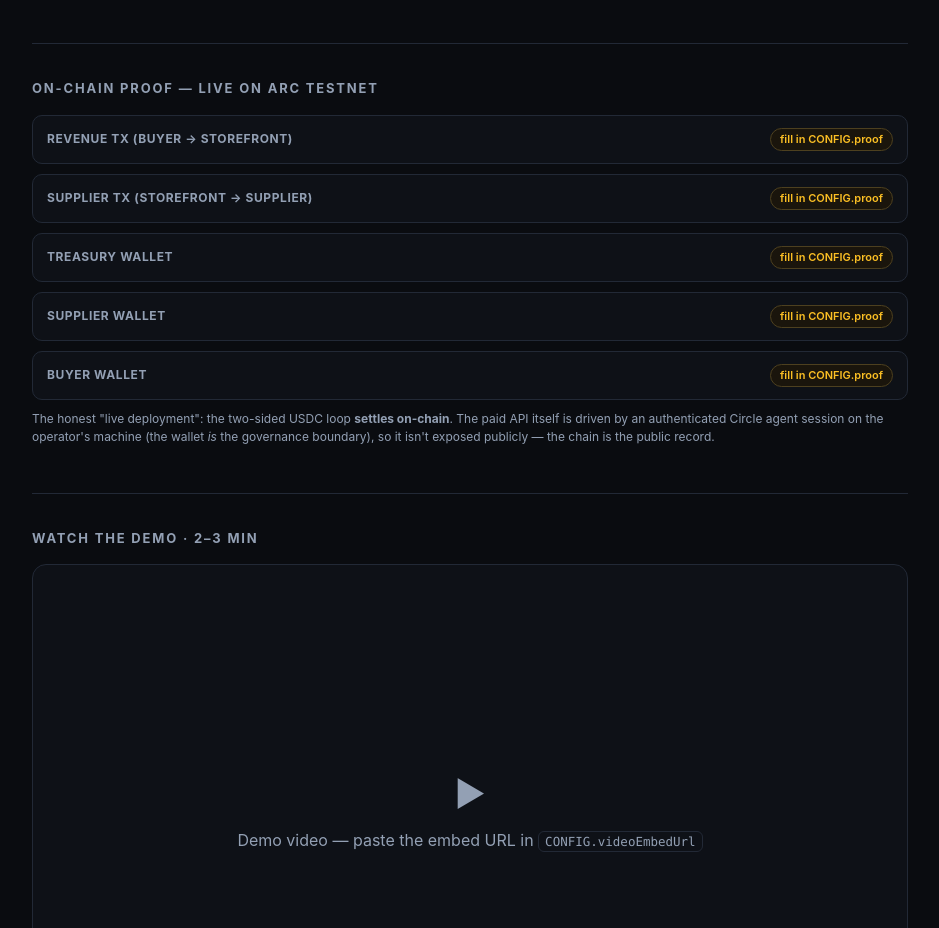
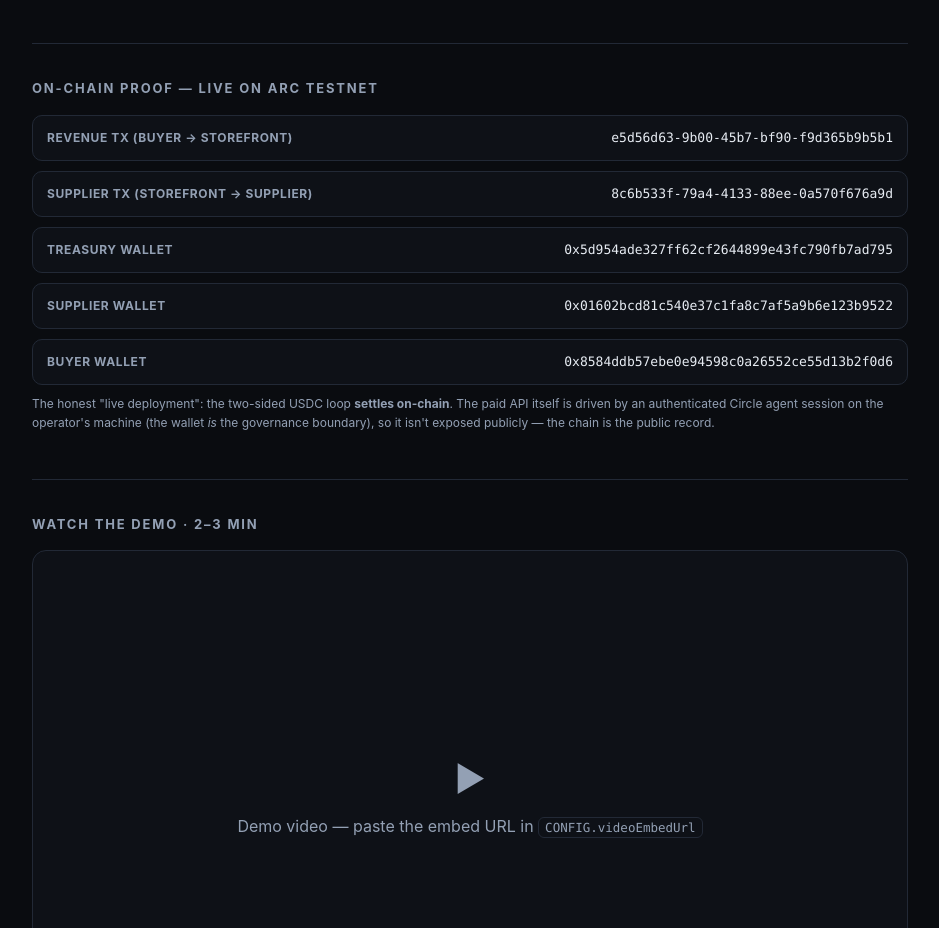
Before and after one commit to happyhackerbird/proprietor, a website: page web/index.html in a window 1280 px wide. Shown: the part 1532-2460 px from the top of the page, without its empty margins (170-1109 px from the left). Drawn offline with Linux system fonts and the light colour scheme; no server answers.

Commit message:
Site: fill on-chain proof from a passing live-verify run
explorerAddrBase = https://testnet.arcscan.app/address/ (verified Blockscout) so the
three funded Arc-Testnet wallets link to their explorer pages. The two settlement
ids (revenue/supplier) are Gateway batched-nanopayment UUIDs, not 0x hashes, so
explorerTxBase stays "" and they render as plain text (honest).

Co-Authored-By: Claude Opus 4.8 <noreply@anthropic.com>
Claude-Session: https://claude.ai/code/session_013WYSwiqB191dgQ2CSHgGAF

```diff
--- a/web/index.html
+++ b/web/index.html
@@ -179,19 +179,20 @@ npm run cfo:demo</pre>
     // Paste your demo video embed URL (YouTube /embed/<id> or Loom /embed/<id>). Leave "" to keep the placeholder.
     videoEmbedUrl: "",
 
-    // Block-explorer "view tx" base for Arc Testnet. VERIFY this resolves before relying on the links;
-    // leave "" to render hashes as plain text (no link).
+    // Block-explorer "view tx" base for Arc Testnet. Left "" on purpose: the settlement
+    // identifiers below are Gateway batched-nanopayment UUIDs, not 0x on-chain hashes, so a
+    // /tx/<id> link would 404 — they render as plain text (the honest representation).
     explorerTxBase: "",
-    // Block-explorer "view address" base. Leave "" to render addresses as plain text.
-    explorerAddrBase: "",
+    // Arc Testnet block explorer (Blockscout); verified /address/<addr> resolves.
+    explorerAddrBase: "https://testnet.arcscan.app/address/",
 
     // On-chain proof from a `npm run live-verify` run. Fill the hashes/addresses (testnet, public).
     proof: [
-      { lab: "Revenue tx (buyer → storefront)", val: "", kind: "tx" },
-      { lab: "Supplier tx (storefront → supplier)", val: "", kind: "tx" },
-      { lab: "Treasury wallet", val: "", kind: "addr" },
-      { lab: "Supplier wallet", val: "", kind: "addr" },
-      { lab: "Buyer wallet", val: "", kind: "addr" },
+      { lab: "Revenue tx (buyer → storefront)", val: "e5d56d63-9b00-45b7-bf90-f9d365b9b5b1", kind: "tx" },
+      { lab: "Supplier tx (storefront → supplier)", val: "8c6b533f-79a4-4133-88ee-0a570f676a9d", kind: "tx" },
+      { lab: "Treasury wallet", val: "0x5d954ade327ff62cf2644899e43fc790fb7ad795", kind: "addr" },
+      { lab: "Supplier wallet", val: "0x01602bcd81c540e37c1fa8c7af5a9b6e123b9522", kind: "addr" },
+      { lab: "Buyer wallet", val: "0x8584ddb57ebe0e94598c0a26552ce55d13b2f0d6", kind: "addr" },
     ],
 
     // Fallback price table if the live fetch fails (kept in sync with .env).
```
